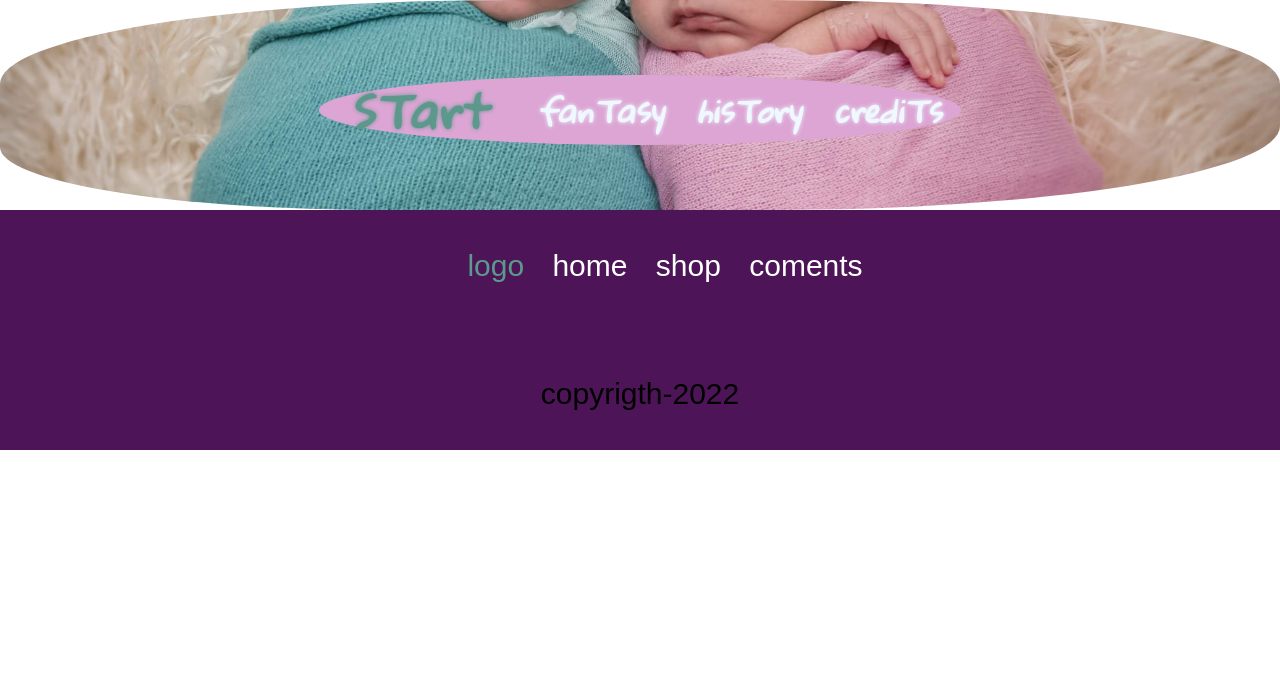
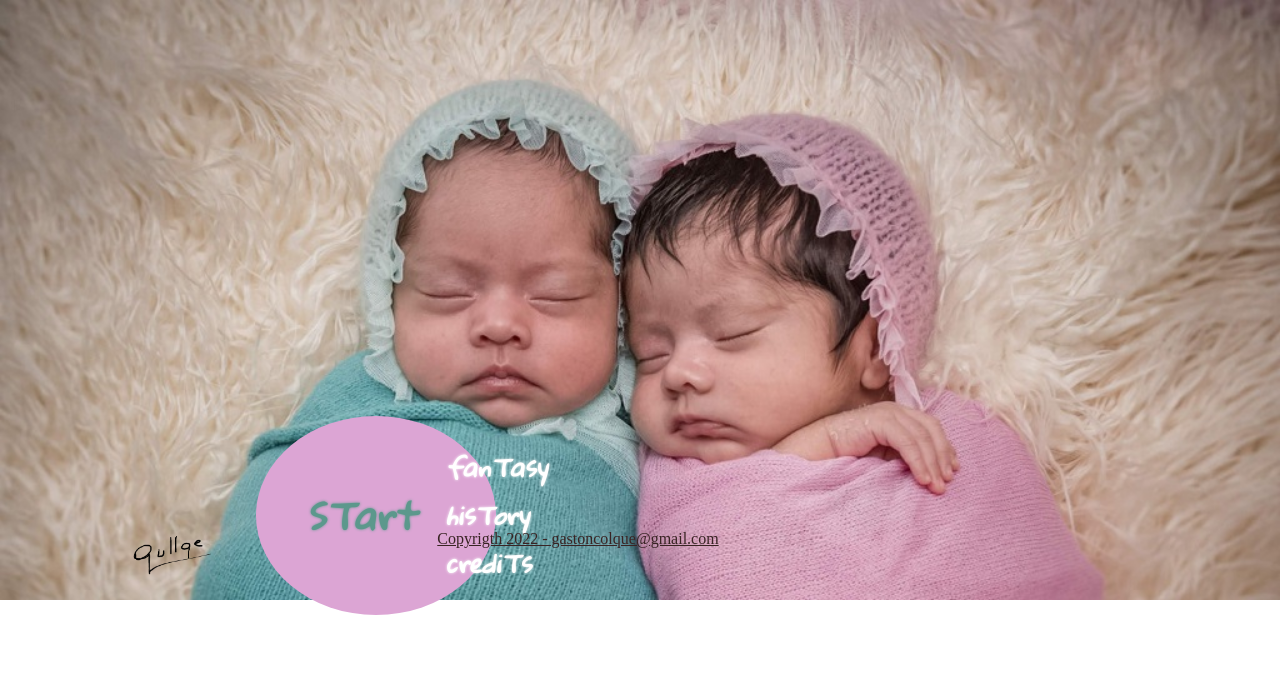
Before and after one commit to Gas111/mellis, a plain HTML site: page index.html in a window 1280 px wide. Drawn offline with Linux system fonts and the light colour scheme.

Commit message:
funciona

```diff
--- /dev/null
+++ b/history.css
@@ -0,0 +1,32 @@
+body{
+    margin:0;
+}
+
+
+header{
+    background-color:aqua;
+    width:100%;
+    height:40px;
+    align-items:center;
+}
+
+nav{
+    display:flex;
+    justify-content:space-around;
+    align-items:center;
+}
+
+main{
+    width:100%;
+    height: 300px;
+    background-color: blueviolet;
+    position: center,center;
+}
+#sec1{
+    width:100%;
+    height: 300px;
+    display:flex;
+}
+img{
+    width: 100%;
+    height:auto;}
--- a/index.html
+++ b/index.html
@@ -5,46 +5,38 @@
     <meta http-equiv="X-UA-Compatible" content="IE=edge">
     <meta name="viewport" content="width=device-width, initial-scale=1.0">
     <title>Mellis</title>
-    <link rel="stylesheet" href="styles.css">
+    <link rel="stylesheet" href="style.css">
     <link rel="preconnect" href="https://fonts.googleapis.com">
-<link rel="preconnect" href="https://fonts.gstatic.com" crossorigin>
-<link href="https://fonts.googleapis.com/css2?family=Gloria+Hallelujah&display=swap" rel="stylesheet">
+    <link rel="preconnect" href="https://fonts.gstatic.com" crossorigin>
+    <link href="https://fonts.googleapis.com/css2?family=Gloria+Hallelujah&display=swap" rel="stylesheet">
 
-    <!--https://fonts.google.com/?topicId=families-->
 </head>
+<body>
+    <header></header>
+    <main class="ppal" style="background-image:url('img/umayalmabbs3.jpg')">
+        <div class="menu">
+            <ul class="ul1">
+                <div class="start">
+                <li><h2><a class="astart" href="start.html">STart</a></h2></li>
+                </div>
+                <div class="otros">
+                <li><a class="a2" href="fantasy.html">fanTasy</a></li>
+                <li><a class="a2" href="history.html">hisTory</a></li>
+                <li><a class="a2" href="credits.html">crediTs</a></li>
+                </div>
+            </ul>
+        </div>
+    </main>
 
+    <footer class="foot">
+            <ul class="ul2">
+                <li class="firma"><img src="img/firma.png" alt="firma"></li>
+                <!-- <li class="icon3"><a href="fantasy.html"><img src="" alt="" srcset="">1</a></li>
+                <li class="icon2"><a href="history.html"><img src="" alt="" srcset="">2</a></li>
+                <!-- <li class="icon"><a href="credits.html"><img src="" alt="" srcset="">3</a></li> -->
+                <li class="icon"><a href="" style="color:rgb(57, 36, 36);">Copyrigth 2022 - gastoncolque@gmail.com</a></li>
+            </ul>
+    </footer>
 
-<body>
-
-
-    <div class="seccion1">
-    <header>
-        <div class="logo">
-            <h2><a href="start.html" style="color:rgb(92, 152, 140);">STart</a></h2>
-        </div>
-        <nav class="menu">
-        <ul>
-            <li class="fantasy"><a href="index.html" style="color:aliceblue;">fanTasy</a></li>
-            <li class="history"><a href="index.html"style="color:aliceblue;">hisTory</a></li>
-            <li class="credits"><a href="index.html"style="color:aliceblue;">crediTs</a></li>
-        </ul>
-        </nav>
-
-    </header>
-
-
-
-</div>
-    <footer class="foot">
-        <ul>
-            <li class="logo">logo</li>
-            <li class="extra">home</li>
-            <li class="extra">shop</li>
-            <li class="extra">coments</li>
-        </ul>
-        <br>
-        <p>copyrigth-2022</p>
-
-    </footer>
 </body>
 </html>
--- /dev/null
+++ b/start.css
@@ -0,0 +1,16 @@
+body{
+    margin:0;
+}
+
+body{
+    background-origin: border-box;
+    background-size: cover;
+
+}
+main{
+    display:flex;
+    background-color: rgb(255, 0, 191);
+    background-size: cover;
+    width: 100%;
+    height: 900px;
+}
--- a/startstyles.css
+++ /dev/null
@@ -1,131 +0,0 @@
-
-body{font-family: sans-serif;
-    margin: 0;
-    font-size: 30px;
-    }/*el margen se lo saco en el body*/
-
-.logo{ color: rgb(92, 152, 140);
-    padding-left: 20px;
-
-}
-
-header
-    {
-    background-color: rgb(220, 165, 212);
-    height: 50px;
-    display:flex;
-    justify-content: space-between;
-    align-items:center;
-    margin:0;
-    padding:10px;
-    border-radius: 70%;
-
-}
-.menu{
-    display:flex;
-    align-items: center;
-    text-align: center;
-    font-weight: 600;
-    font-family: 'Gloria Hallelujah', cursive;
-    font-size: 1em;
-    border-radius: 30%;
-}
-/*pseudoclase*/
-.menu li:hover{
-    color:brown;
-}
-
-
-/*pseudoclase*/
-a{
-    text-decoration: none;
-}
-
-
-.extra{color: white;
-    position:relative;
-    offset-position: 100px;
-
-}
-
-
-.seccion1{
-
-        background-image: url("img/umayalmabbs.jpg");
-        background-size:cover;
-        background-position: center;
-        height: 200px;
-        width: 100%;
-        border-radius: 40%;
-        border-bottom-left-radius: 30%;
-        display:flex;
-        padding-top: 10px;
-        justify-content: center;
-        align-items: center;
-        font-family: 'Gloria Hallelujah', cursive;
-        font-size: 1em;
-        font-style:italic;
-        font-weight: bold;
-        text-shadow:0 0 4px;
-
-}
-.seccion2{
-
-    background-image: url("img/uma.jpg");
-    background-size:contain;
-    background-position: center;
-    height: 200px;
-    width: 100;
-    border-bottom-left-radius: 30%;
-    border-top-right-radius:30%;
-    display:flex;
-    padding-top: 10px;
-    justify-content: center;
-    align-items: center;
-    font-family: 'Gloria Hallelujah', cursive;
-    font-size: 1em;
-    font-style:italic;
-    font-weight: bold;
-    text-shadow:0 0 4px;
-}
-
-
-
-.foot{width:100%;
-    background-color:rgb(77, 21, 87);
-        height:100%;
-        block-size:30vh;
-        display:flex;
-        justify-content: center;
-        flex-direction: column;
-        align-items: center;
-}
-li{display:inline;
-   padding:10px;
-
-}
-img{  width:100%;
-    height: auto;
-
-}
-
-@media (max-width:700px){
-    .menu{
-        display:flex;
-        justify-content: center;
-        align-items: left;
-        flex-direction: column;
-
-    }
-    li{padding-bottom: 20px;}
-    header
-    {
-    height: 40px;
-    }
-
-    .seccion1{
-
-        height: 400px;
-        width: 100%;
-    }
-}
--- /dev/null
+++ b/style.css
@@ -0,0 +1,131 @@
+body{
+    margin:0;
+    display:flex;
+    /* flex-direction: column; */
+    flex-wrap: wrap;
+
+    /* flex-wrap: wrap; se acomodan en la linea de abajo*/
+
+
+}
+
+.ppal{
+    display:flex;
+    flex-wrap: wrap;
+    background-size:cover;
+    background-position: top,center;
+    background-repeat: no-repeat;
+    height:600px;
+    width: 100%;
+
+}
+
+
+.menu{
+
+    font-family: 'Gloria Hallelujah', cursive;
+
+    font-style:italic;
+    font-weight: bold;
+    background-color: rgb(220, 165, 212);
+    text-shadow:0 0 3px;
+    border-radius: 80%;
+    position:relative;
+    top:10em;
+    margin:20%;
+    height: fit-content;
+
+}
+
+.ul1{
+    display:inline-flex;
+    flex-direction: row;
+    align-items:center;
+    width:200px ;
+    font-size: 150%;
+}
+
+.start{
+   padding:0.4em;
+   list-style: none;
+   padding-right: 30px;
+
+}
+.otros{
+    width:100px;
+    /* justify-content:space-between; */
+    list-style: none;
+    /* justify-content: space-between; */
+}
+
+.a2{
+    text-decoration: none;
+    color:white;
+}
+.astart{
+    text-decoration: none;
+    color:rgb(92, 152, 140);
+}
+.foot{
+    display:flex;
+    position:relative;
+    top:-0em;
+    align-items:center;
+    justify-content:last baseline;
+    height: 10px;
+    width:100%;
+
+}
+.firma{
+    display: inline-flex;
+    position:relative;
+    height: 150px;
+    top:-3em;
+
+    padding-right: 100px;
+ }
+.ul2{
+    display:inline-flex;
+    justify-content: flex-end;
+    position:relative;
+    list-style: none;
+
+}
+
+
+
+@media(max-width:500px){
+
+
+    .ppal{
+    background-size:cover;
+    background-position:center,center;
+    height: 28em;
+    }
+    .otros{
+        display:list-item;
+    }
+    .menu{
+        position:relative;
+        top:10em;
+        margin:10%;
+        height:min-content;
+    }
+
+}
+
+@media(hover:hover){
+
+    .a2:hover{
+        text-decoration: none;
+        color:brown;
+    }
+    .astart:hover{
+
+        color:rgb(12, 72, 42);
+        text-decoration: none;
+
+    }
+
+
+}
--- a/styles.css
+++ /dev/null
@@ -1,131 +0,0 @@
-
-body{font-family: sans-serif;
-    margin: 0;
-    font-size: 30px;
-    }/*el margen se lo saco en el body*/
-
-.logo{ color: rgb(92, 152, 140);
-    padding-left: 20px;
-
-}
-
-header
-    {
-    background-color: rgb(220, 165, 212);
-    height: 50px;
-    display:flex;
-    justify-content: space-between;
-    align-items:center;
-    margin:0;
-    padding:10px;
-    border-radius: 70%;
-
-}
-.menu{
-    display:flex;
-    align-items: center;
-    text-align: center;
-    font-weight: 600;
-    font-family: 'Gloria Hallelujah', cursive;
-    font-size: 1em;
-    border-radius: 30%;
-}
-/*pseudoclase*/
-.menu li:hover{
-    color:brown;
-}
-
-
-/*pseudoclase*/
-a{
-    text-decoration: none;
-}
-
-
-.extra{color: white;
-    position:relative;
-    offset-position: 100px;
-
-}
-
-
-.seccion1{
-
-        background-image: url("img/umayalmabbs.jpg");
-        background-size:cover;
-        background-position: center;
-        height: 200px;
-        width: 100%;
-        border-radius: 40%;
-        border-bottom-left-radius: 30%;
-        display:flex;
-        padding-top: 10px;
-        justify-content: center;
-        align-items: center;
-        font-family: 'Gloria Hallelujah', cursive;
-        font-size: 1em;
-        font-style:italic;
-        font-weight: bold;
-        text-shadow:0 0 4px;
-
-}
-.seccion2{
-
-    background-image: url("img/uma.jpg");
-    background-size:contain;
-    background-position: center;
-    height: 200px;
-    width: 100;
-    border-bottom-left-radius: 30%;
-    border-top-right-radius:30%;
-    display:flex;
-    padding-top: 10px;
-    justify-content: center;
-    align-items: center;
-    font-family: 'Gloria Hallelujah', cursive;
-    font-size: 1em;
-    font-style:italic;
-    font-weight: bold;
-    text-shadow:0 0 4px;
-}
-
-
-
-.foot{width:100%;
-    background-color:rgb(77, 21, 87);
-        height:100%;
-        block-size:30vh;
-        display:flex;
-        justify-content: center;
-        flex-direction: column;
-        align-items: center;
-}
-li{display:inline;
-   padding:10px;
-
-}
-img{  width:100%;
-    height: auto;
-
-}
-
-@media (max-width:700px){
-    .menu{
-        display:flex;
-        justify-content: center;
-        align-items: left;
-        flex-direction: column;
-
-    }
-    li{padding-bottom: 20px;}
-    header
-    {
-    height: 40px;
-    }
-
-    .seccion1{
-
-        height: 400px;
-        width: 100%;
-    }
-}
```
Also changed, not shown: credits.html (added, +12 -0 lines), fantasy.html (added, +12 -0 lines), history.html (added, +49 -0 lines), start.html (+7 -14 lines), img/firma.png (added), img/umayalmabbs2.jpg (added), img/umayalmabbs3.jpg (added).
